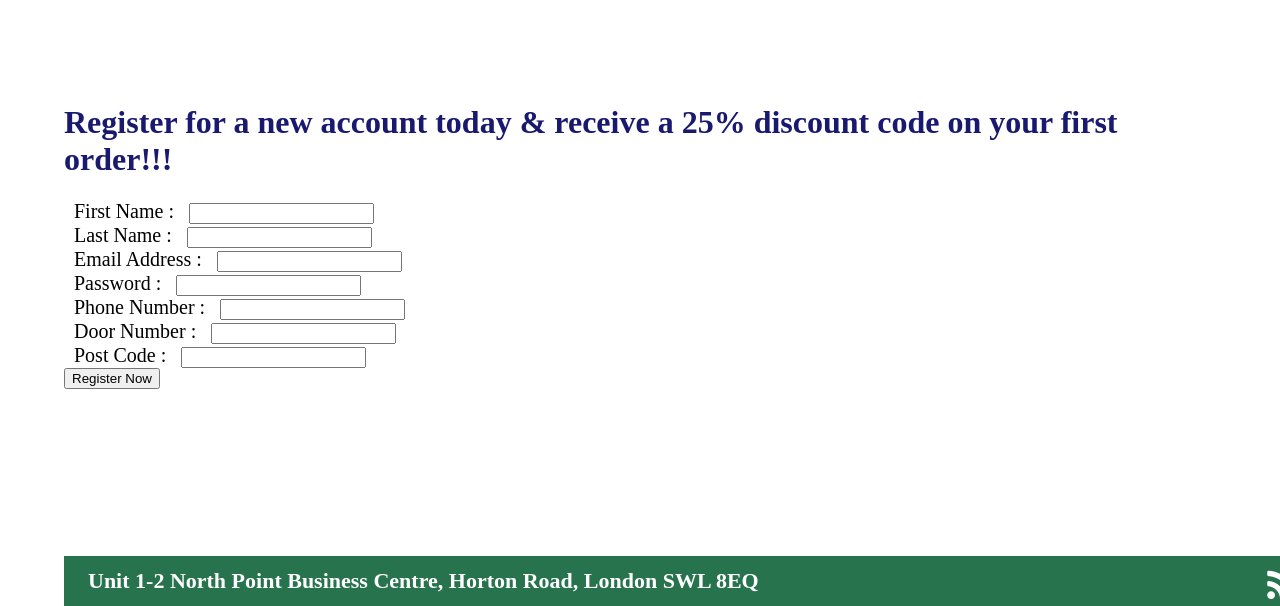
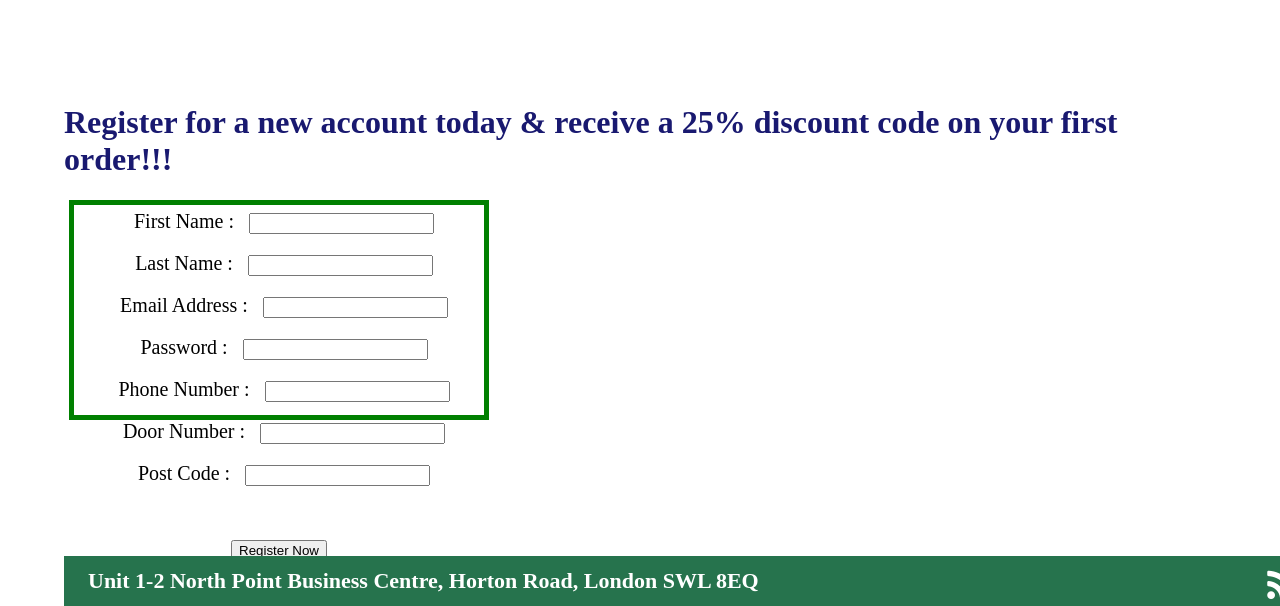
Before and after one commit to LordGee/WineApp, a PHP site: page /wineapp/sign_up.php in a window 1280 px wide. Shown: the part 194-800 px from the top of the page. Run offline with PHP 8.4, Linux system fonts and the light colour scheme; some libraries are stand-ins or nearby versions.

Commit message:
amendments to login page

```diff
--- a/Style/main.css
+++ b/Style/main.css
@@ -293,3 +293,13 @@ div.desc {
     clear: both;
     height: 75px;
 }
+
+.boxed {
+  border: 5px solid green;
+  text-align: center;
+  float: center;
+  margin: 5px;
+  padding: 5px;
+  width: 420px;
+  height: 220px;
+}
--- a/sign_up.php
+++ b/sign_up.php
@@ -6,36 +6,37 @@
 
 <h1>Register for a new account today & receive a 25% discount code on your first order!!!</h1>
 <form method="post" action="sign_up.php">
+<div class="boxed">
     <div>
         <label for="first_name">First Name : </label>
-        <input type="text" name="first_name" id="first_name"  />
+        <input type="text" name="first_name" id="first_name"><br/><br/>
     </div>
     <div>
         <label for="last_name">Last Name : </label>
-        <input type="text" name="last_name" id="last_name"  />
+        <input type="text" name="last_name" id="last_name"><br/><br/>
     </div>
     <div>
         <label for="email_address">Email Address : </label>
-        <input type="email" name="email_address" id="email_address"  />
+        <input type="email" name="email_address" id="email_address"><br/><br/>
     </div>
     <div>
         <label for="password">Password : </label>
-        <input type="password" name="password" id="password"  />
+        <input type="password" name="password" id="password"><br/><br/>
     </div>
     <div>
         <label for="phone_number">Phone Number : </label>
-        <input type="text" name="phone_number" id="phone_number"  />
+        <input type="text" name="phone_number" id="phone_number"><br/><br/>
     </div>
     <div>
         <label for="door_number_name">Door Number : </label>
-        <input type="text" name="door_number_name" id="door_number_name" required />
+        <input type="text" name="door_number_name" id="door_number_name" required><br/><br/>
     </div>
     <div>
         <label for="post_code">Post Code : </label>
-        <input type="text" name="post_code" id="post_code" required />
+        <input type="text" name="post_code" id="post_code" required><br/><br/>
     </div>
     <div>
-    <input type="hidden" name="iCode" value="register">
+    <input type="hidden" name="iCode" value="register"><br/><br/>
     <input type="submit" value="Register Now">
-
+  </div>
 <?php require_once ("Includes/footer.php"); ?>
```
